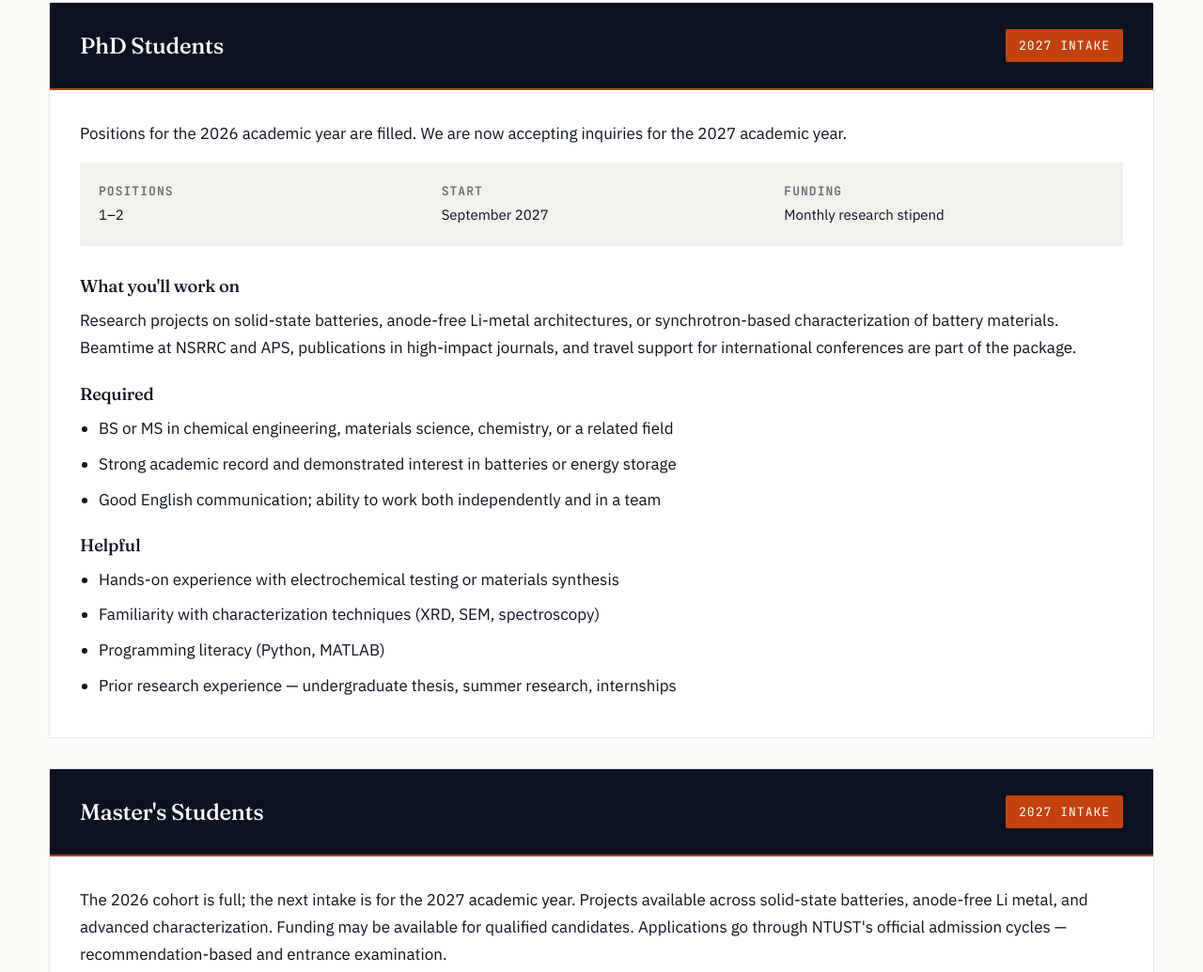
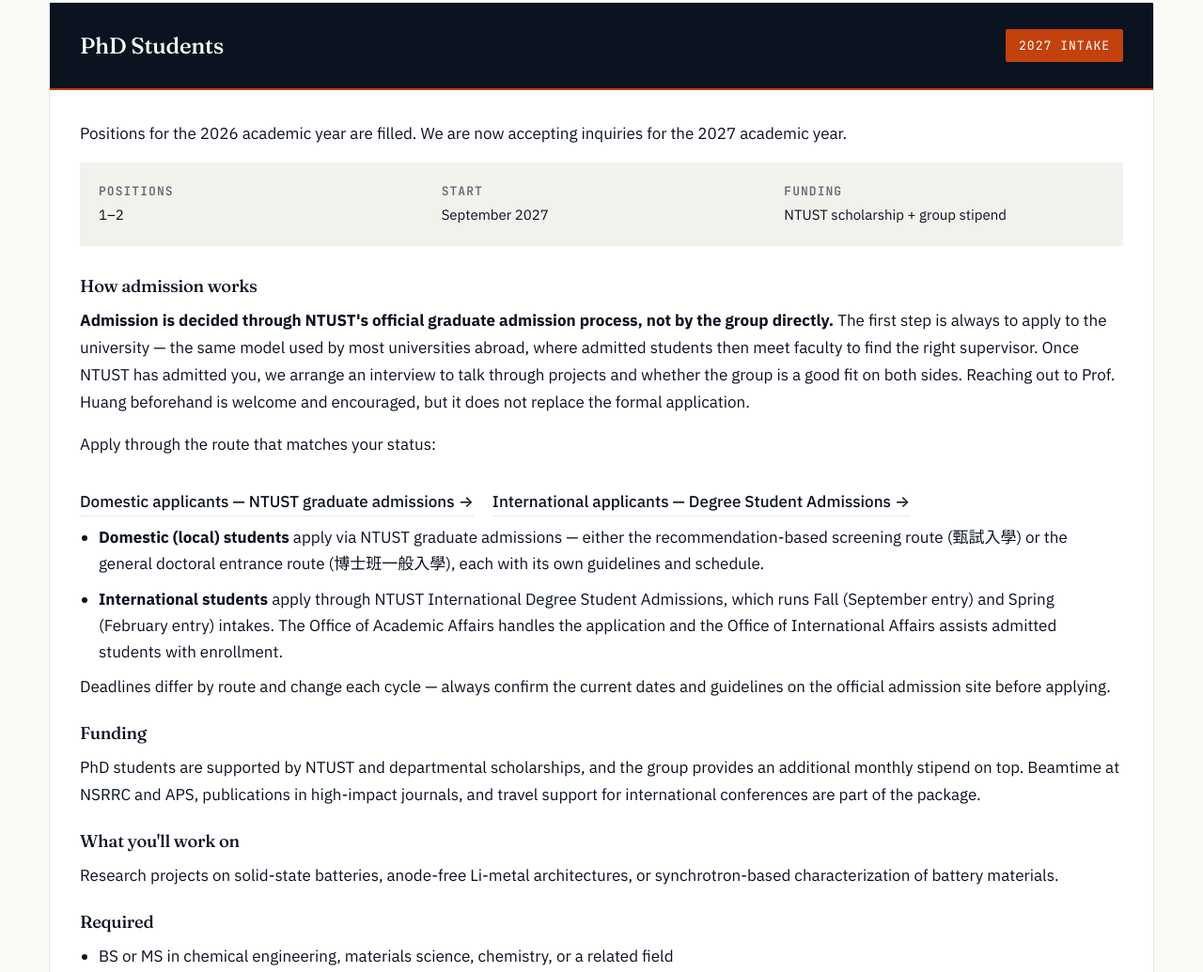
Before and after one commit to bencjhuang/bencjhuang.github.io, a plain HTML site: page join.html in a window 1280 px wide. Shown: the part 1071-2106 px from the top of the page at 94% size. Drawn offline with Linux system fonts and the light colour scheme.

Commit message:
phd application information

```diff
--- a/join.html
+++ b/join.html
@@ -122,15 +122,49 @@
                     <div class="position-details">
                         <div class="detail-item"><strong>Positions</strong> 1–2</div>
                         <div class="detail-item"><strong>Start</strong> September 2027</div>
-                        <div class="detail-item"><strong>Funding</strong> Monthly research stipend</div>
+                        <div class="detail-item"><strong>Funding</strong> NTUST scholarship + group stipend</div>
                     </div>
+
+                    <h4>How admission works</h4>
+                    <p>
+                        <strong>Admission is decided through NTUST's official graduate admission process,
+                        not by the group directly.</strong> The first step is always to apply to the
+                        university — the same model used by most universities abroad, where admitted
+                        students then meet faculty to find the right supervisor. Once NTUST has admitted
+                        you, we arrange an interview to talk through projects and whether the group is a
+                        good fit on both sides. Reaching out to Prof. Huang beforehand is welcome and
+                        encouraged, but it does not replace the formal application.
+                    </p>
+                    <p>Apply through the route that matches your status:</p>
+                    <div class="external-links">
+                        <a href="https://www.admission.ntust.edu.tw/?Lang=en" target="_blank" rel="noopener" class="external-link">
+                            Domestic applicants — NTUST graduate admissions →
+                        </a>
+                        <a href="https://admissions.ntust.edu.tw/" target="_blank" rel="noopener" class="external-link">
+                            International applicants — Degree Student Admissions →
+                        </a>
+                    </div>
+                    <ul>
+                        <li><strong>Domestic (local) students</strong> apply via NTUST graduate admissions — either the recommendation-based screening route (甄試入學) or the general doctoral entrance route (博士班一般入學), each with its own guidelines and schedule.</li>
+                        <li><strong>International students</strong> apply through NTUST International Degree Student Admissions, which runs Fall (September entry) and Spring (February entry) intakes. The Office of Academic Affairs handles the application and the Office of International Affairs assists admitted students with enrollment.</li>
+                    </ul>
+                    <p>
+                        Deadlines differ by route and change each cycle — always confirm the current
+                        dates and guidelines on the official admission site before applying.
+                    </p>
+
+                    <h4>Funding</h4>
+                    <p>
+                        PhD students are supported by NTUST and departmental scholarships, and the group
+                        provides an additional monthly stipend on top. Beamtime at NSRRC and APS,
+                        publications in high-impact journals, and travel support for international
+                        conferences are part of the package.
+                    </p>
 
                     <h4>What you'll work on</h4>
                     <p>
                         Research projects on solid-state batteries, anode-free Li-metal architectures, or
-                        synchrotron-based characterization of battery materials. Beamtime at NSRRC and
-                        APS, publications in high-impact journals, and travel support for international
-                        conferences are part of the package.
+                        synchrotron-based characterization of battery materials.
                     </p>
 
                     <h4>Required</h4>
@@ -208,7 +242,9 @@
             <div class="content-block context-block">
                 <p class="context-intro">
                     Email Prof. Huang at <a href="mailto:cjhuang@mail.ntust.edu.tw">cjhuang@mail.ntust.edu.tw</a>
-                    with the materials below. Applications are reviewed on a rolling basis.
+                    with the materials below to start a conversation. This informal contact is welcome,
+                    but graduate applicants must also apply through NTUST's official admission process —
+                    admission is decided by the university, not by the group.
                 </p>
 
                 <div class="context-grid">
```
Also changed, not shown: zh/join.html (+32 -3 lines).
